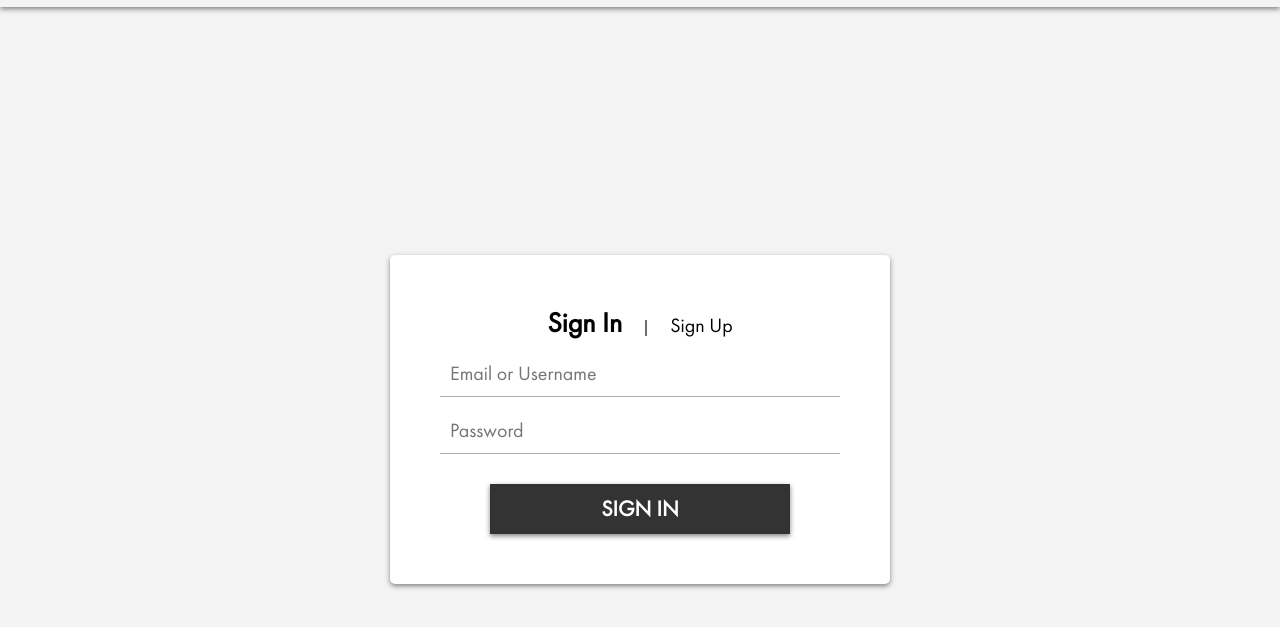
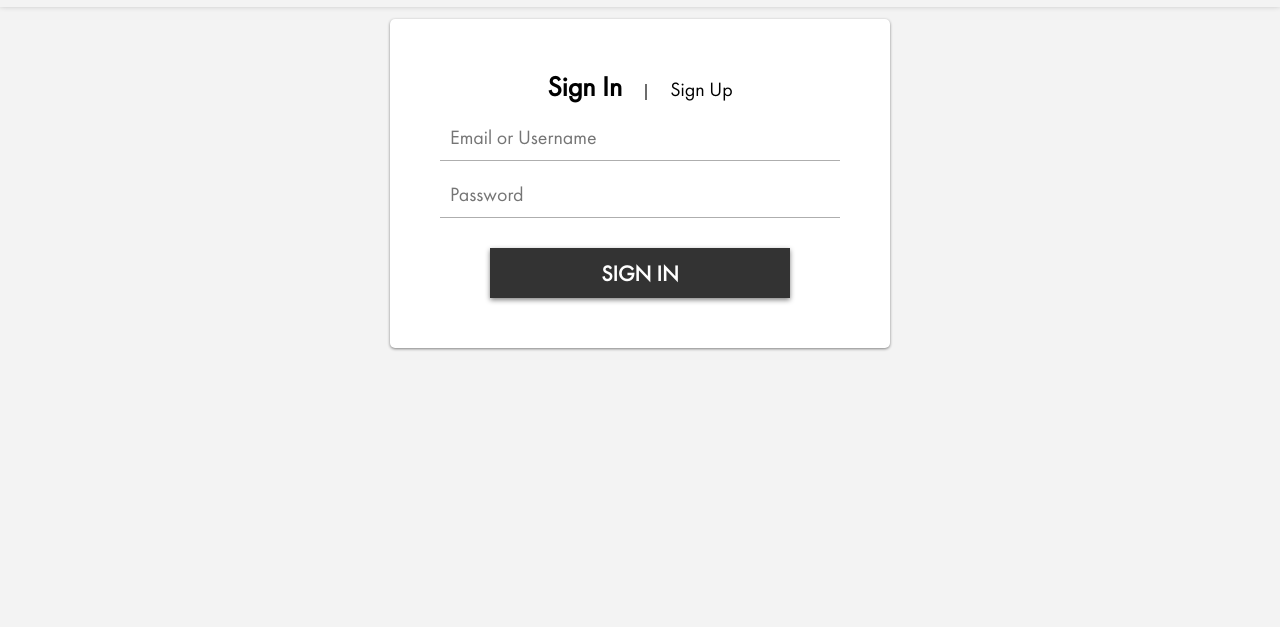
Before and after one commit to Arjun-sna/directions_graphql_frontend, a React app: page /auth in a window 1280 px wide. Shown: the part 61-688 px from the top of the page. Built offline with nearby package versions, Linux system fonts and the light colour scheme.

Commit message:
fix styles

```diff
--- a/src/components/navbar/styles.scss
+++ b/src/components/navbar/styles.scss
@@ -4,7 +4,7 @@
   width: 100%;
   position: fixed;
   z-index: 2;
-  box-shadow: 0px 2px 5px grey;
+  box-shadow: 0px -3px 7px grey;
 
   .nav-content {
     padding: 10px;
--- a/src/modules/auth/styles.scss
+++ b/src/modules/auth/styles.scss
@@ -3,12 +3,11 @@
   display: flex;
   align-items: center;
   justify-content: center;
-  height: 100vh;
 
   .auth-wrapper {
     width: 100%;
     max-width: 500px;
-    box-shadow: 0px 2px 5px grey;
+    box-shadow: 0px 1px 3px grey;
     border-radius: 5px;
     background: white;
     padding: 50px 0;
```
